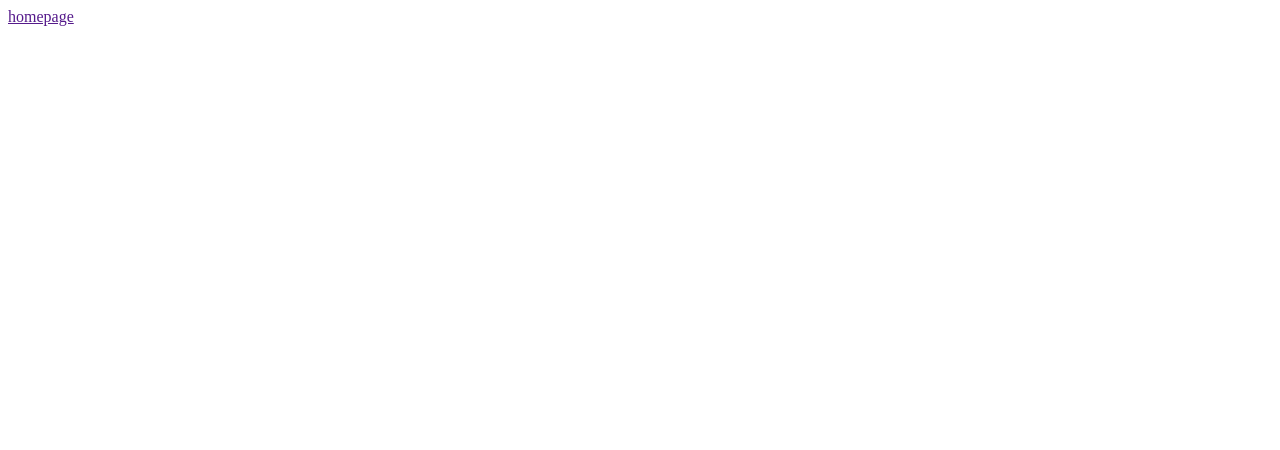
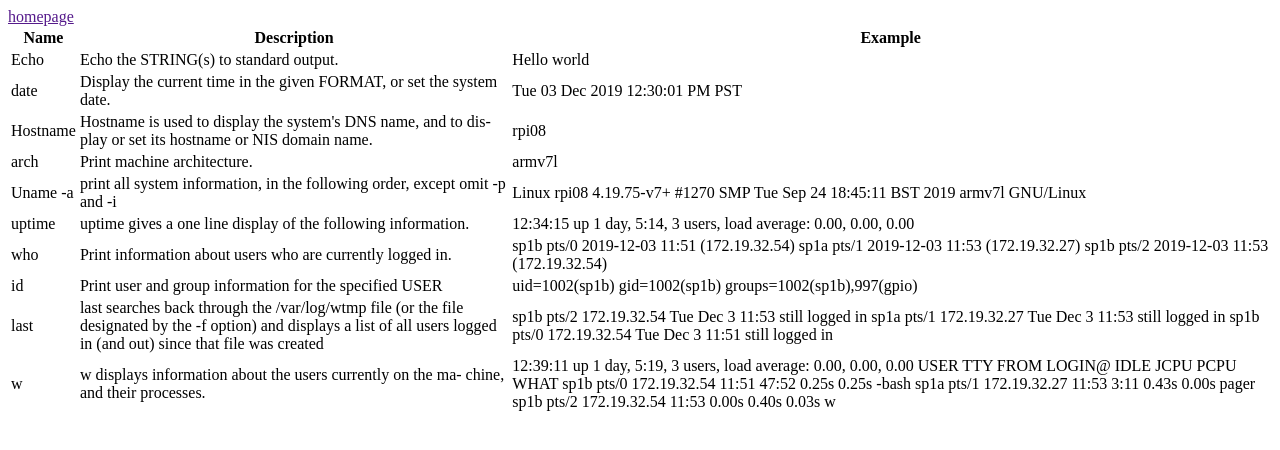
Before and after one commit to trygamer/apcsp-website, a plain HTML site: page sub.html in a window 1280 px wide. Drawn offline with Linux system fonts and the light colour scheme.

Commit message:
chart completed

```diff
--- a/sub.html
+++ b/sub.html
@@ -6,6 +6,83 @@
 <title>   </title>
 </head>
 <body>
+  <table>
+    <tr>
+      <th>Name</th>
+      <th>Description</th>
+      <th>Example</th>
+    </tr>
+    <tr>
+      <td>Echo</td>
+      <td>Echo the STRING(s) to standard output.</td>
+      <td>Hello world</td>
+    </tr>
+     <tr>
+      <td>date</td>
+      <td>Display the current time in the given FORMAT, or set the system date.</td>
+      <td>Tue 03 Dec 2019 12:30:01 PM PST</td>
+    </tr>
+     <tr>
+      <td>Hostname</td>
+      <td> Hostname  is used to display the system's DNS name, and to dis‐
+       play or set its hostname or NIS domain name.
+</td>
+      <td>rpi08</td>
+    </tr>
+     <tr>
+      <td>arch</td>
+      <td> Print machine architecture.</td>
+      <td>armv7l</td>
+    </tr>
+     <tr>
+      <td>Uname -a</td>
+      <td> print  all system  information,  in the following order, except
+              omit -p and -i
+</td>
+      <td>Linux rpi08 4.19.75-v7+ #1270 SMP Tue Sep 24 18:45:11 BST 2019 armv7l GNU/Linux</td>
+    </tr>
+     <tr>
+      <td>uptime</td>
+      <td>uptime  gives  a one line display of the following information.</td>
+      <td>12:34:15 up 1 day,  5:14,  3 users,  load average: 0.00, 0.00, 0.00</td>
+    </tr>
+     <tr>
+      <td>who</td>
+      <td>Print information about users who are currently logged in.</td>
+      <td>sp1b     pts/0        2019-12-03 11:51 (172.19.32.54)
+sp1a     pts/1        2019-12-03 11:53 (172.19.32.27)
+sp1b     pts/2        2019-12-03 11:53 (172.19.32.54)
+</td>
+    </tr>
+     <tr>
+      <td>id</td>
+      <td> Print  user  and  group  information for the specified USER</td>
+      <td>uid=1002(sp1b) gid=1002(sp1b) groups=1002(sp1b),997(gpio)
+</td>
+    </tr>
+     <tr>
+      <td>last</td>
+      <td>  last  searches back through the /var/log/wtmp file (or the file
+       designated by the -f option) and displays a list of  all  users
+       logged  in  (and out) since that file was created
+</td>
+      <td>sp1b     pts/2        172.19.32.54     Tue Dec  3 11:53   still logged in
+sp1a     pts/1        172.19.32.27     Tue Dec  3 11:53   still logged in
+sp1b     pts/0        172.19.32.54     Tue Dec  3 11:51   still logged in
+</td>
+    </tr>
+     <tr>
+      <td>w</td>
+      <td> w  displays  information  about  the users currently on the ma‐
+       chine, and their processes.
+</td>
+      <td>12:39:11 up 1 day,  5:19,  3 users,  load average: 0.00, 0.00, 0.00
+USER     TTY      FROM             LOGIN@   IDLE   JCPU   PCPU WHAT
+sp1b     pts/0    172.19.32.54     11:51   47:52   0.25s  0.25s -bash
+sp1a     pts/1    172.19.32.27     11:53    3:11   0.43s  0.00s pager
+sp1b     pts/2    172.19.32.54     11:53    0.00s  0.40s  0.03s w
+</td>
+    </tr>
 
 
 <a href="">homepage</>
```
